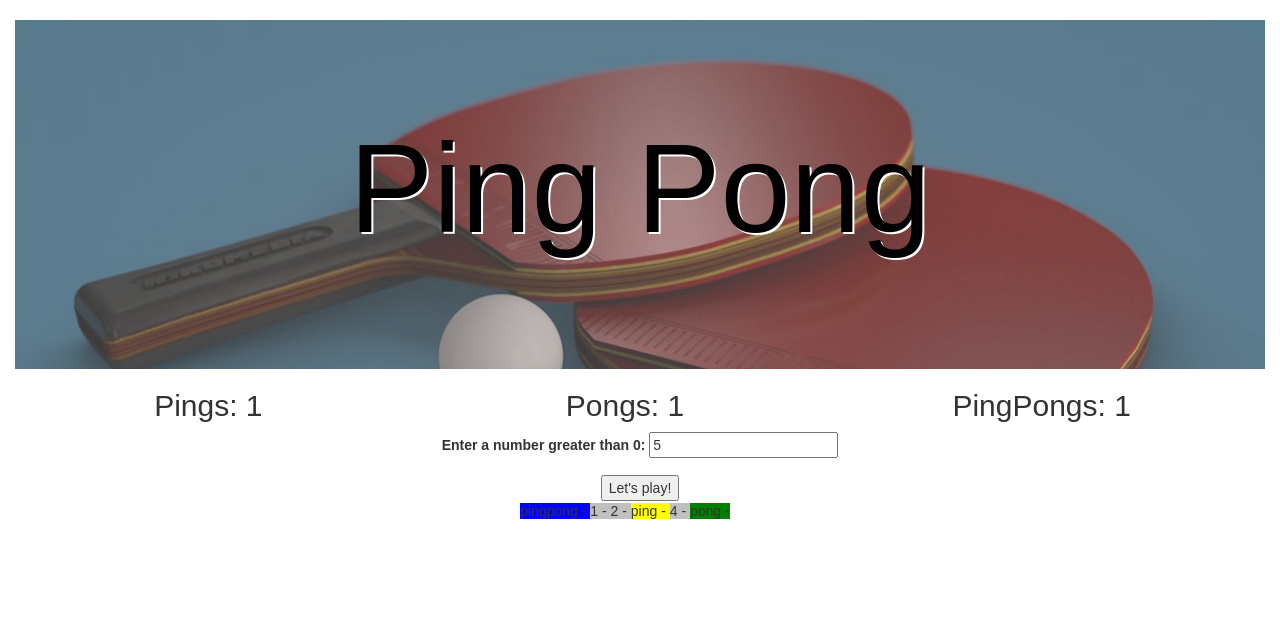
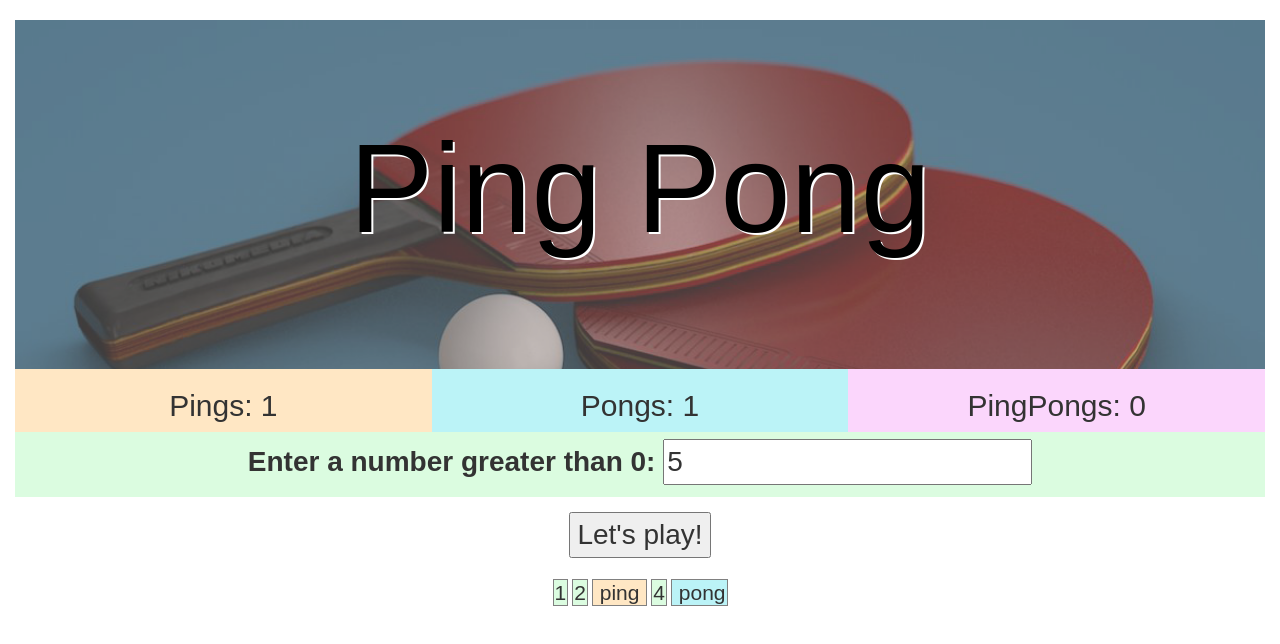
Before and after one commit to JStein92/pingpong, a plain HTML site: page index.html in a window 1280 px wide. Both pictures are taken after typing "5" into the empty fields and a click on the button "Let's play!". Drawn offline with nearby package versions, Linux system fonts and the light colour scheme.

Commit message:
add dynamic color changing when hovering over different elements

```diff
--- a/css/styles.css
+++ b/css/styles.css
@@ -2,10 +2,8 @@
   width: 100%;
 
 }
-.row{
-  width: 100%;
-}
 body{
+
   font-family: 'Titillium Web', sans-serif;
   text-align: center;
 }
@@ -18,20 +16,47 @@ body{
   width: 100%;
 }
 #header h1{
+
   color: black;
-   text-shadow: 2px 2px white;
+  text-shadow: 2px 2px white;
   font-size: 9em;
   padding-top: 100px;
 }
-ping{
-  background-color: yellow;
+button{
+  font-size: 2em;
 }
-pong{
-  background-color: green;
+#output{
+  margin: 20px;
+
+
 }
-pingpong{
-  background-color: blue;
+.form-group{
+  padding: 10px;
+  font-size: 2em;
+  background-color: #dbfce0;
+}
+
+ping,pong,pingpong,number{
+  font-size: 1.5em;
+  margin: 2px;
+  padding: 1px;
+  text-align: center;
+  border: 1px solid grey;
+}
+#subHeader{
+  margin-bottom: 60px;
+
+}
+
+#pingCount, ping{
+  background-color: #ffe7c4;
+}
+#pongCount, pong{
+  background-color:  #bbf3f7;
+}
+#pingPongCount, pingpong{
+  background-color: #fbd6fc;
 }
 number{
-  background-color: silver;
+  background-color: #dbfce0;
 }
--- a/index.html
+++ b/index.html
@@ -13,22 +13,22 @@
     <div id="header">
         <h1>Ping Pong</h1>
     </div>
-    <div class="row">
-      <div class="col-md-4">
+    <div id="subHeader">
+      <div class="col-md-4" id="pingCount">
         <h2 >Pings: <span id="pings"></span></h2>
       </div>
-      <div class="col-md-4">
+      <div class="col-md-4"id="pongCount">
         <h2>Pongs: <span id="pongs"></span></h2>
       </div>
-      <div class="col-md-4">
-        <h2 >PingPongs: <span id="pingPongs"></span></h2>
+      <div class="col-md-4" id="pingPongCount">
+        <h2>PingPongs: <span id="pingPongs"></span></h2>
       </div>
     </div>
 
     <form>
       <div class="form-group">
         <label for="input">Enter a number greater than 0: </label>
-        <input type="number" id="input" value="">
+        <input type="number" id="input" min="1">
       </div>
       <button type="submit" id="submit">Let's play!</button>
     </form>
--- a/js/scripts.js
+++ b/js/scripts.js
@@ -1,4 +1,5 @@
 function playPingPong(userNumber){
+
   var numbers = [];
   var pings = 0;
   var pongs = 0;
@@ -8,22 +9,21 @@ function playPingPong(userNumber){
     var index = numbers.indexOf(i);
 
     if (canDivide(index,3) && !canDivide(index,15)){
-      numbers.splice(i,1,"ping ");
-      $("#output").append("<ping>" + numbers[i].toString() + " - </ping>");
+      numbers.splice(i,1," ping ");
+      $("#output").append("<ping>" + numbers[i].toString() + "</ping>");
       pings++;
     }
     else if(canDivide(index,5) && !canDivide(index,15)){
-      numbers.splice(i,1,"pong ");
-      $("#output").append("<pong>" + numbers[i].toString() + " - </pong>");
+      numbers.splice(i,1," pong ");
+      $("#output").append("<pong>" + numbers[i].toString() + "</pong>");
       pongs++;
     }
     else if (canDivide(index,15)){
-      numbers.splice(i,1,"pingpong ");
-      $("#output").append("<pingpong>" + numbers[i].toString() + " - </pingpong>");
+      numbers.splice(i,1," pingpong ");
+      $("#output").append("<pingpong>" + numbers[i].toString() + "</pingpong>");
       pingPongs++;
     }
-    else {
-      numbers[i] += " - ";
+    else if (index>0) {
       $("#output").append("<number>" + numbers[i] + "</number>");
       //do nothing
     }
@@ -36,7 +36,7 @@ function playPingPong(userNumber){
 }
 
 function canDivide(num, factor){
-  if (num%factor==0){
+  if (num%factor==0 && num>0){
     return true;
   }
   else {
@@ -47,9 +47,43 @@ function canDivide(num, factor){
 $(function(){
 
   $("form").submit(function(e){
+
     e.preventDefault();
+    $('#output').text("");
     var userInput = parseInt($("#input").val());
     playPingPong(userInput);
   });
 
+  $('#pingCount').hover(function(){
+    $('ping,#pingCount').css('background-color', 'white');
+    $('ping').css('border', '1px solid black');
+  }, function(){
+    $('ping,#pingCount').css('background-color', '#ffe7c4');
+    $('ping').css('border', '1px solid grey');
+  });
+
+  $('#pongCount').hover(function(){
+    $('pong,#pongCount').css('background-color', 'white');
+    $('pong').css('border', '1px solid black');
+  }, function(){
+    $('pong,#pongCount').css('background-color', '#bbf3f7');
+    $('pong').css('border', '1px solid grey');
+  });
+
+  $('#pingPongCount').hover(function(){
+    $('pingPong,#pingPongCount').css('background-color', 'white');
+    $('pingPong').css('border', '1px solid black');
+  }, function(){
+    $('pingPong,#pingPongCount').css('background-color', '#fbd6fc');
+    $('pingPong').css('border', '1px solid grey');
+  });
+
+  $('.form-group').hover(function(){
+    $('.form-group,number').css('background-color', 'white');
+    $('number').css('border', '1px solid black');
+  }, function(){
+    $('.form-group,number').css('background-color', '#dbfce0');
+    $('number').css('border', '1px solid grey');
+  });
+
 });
```
